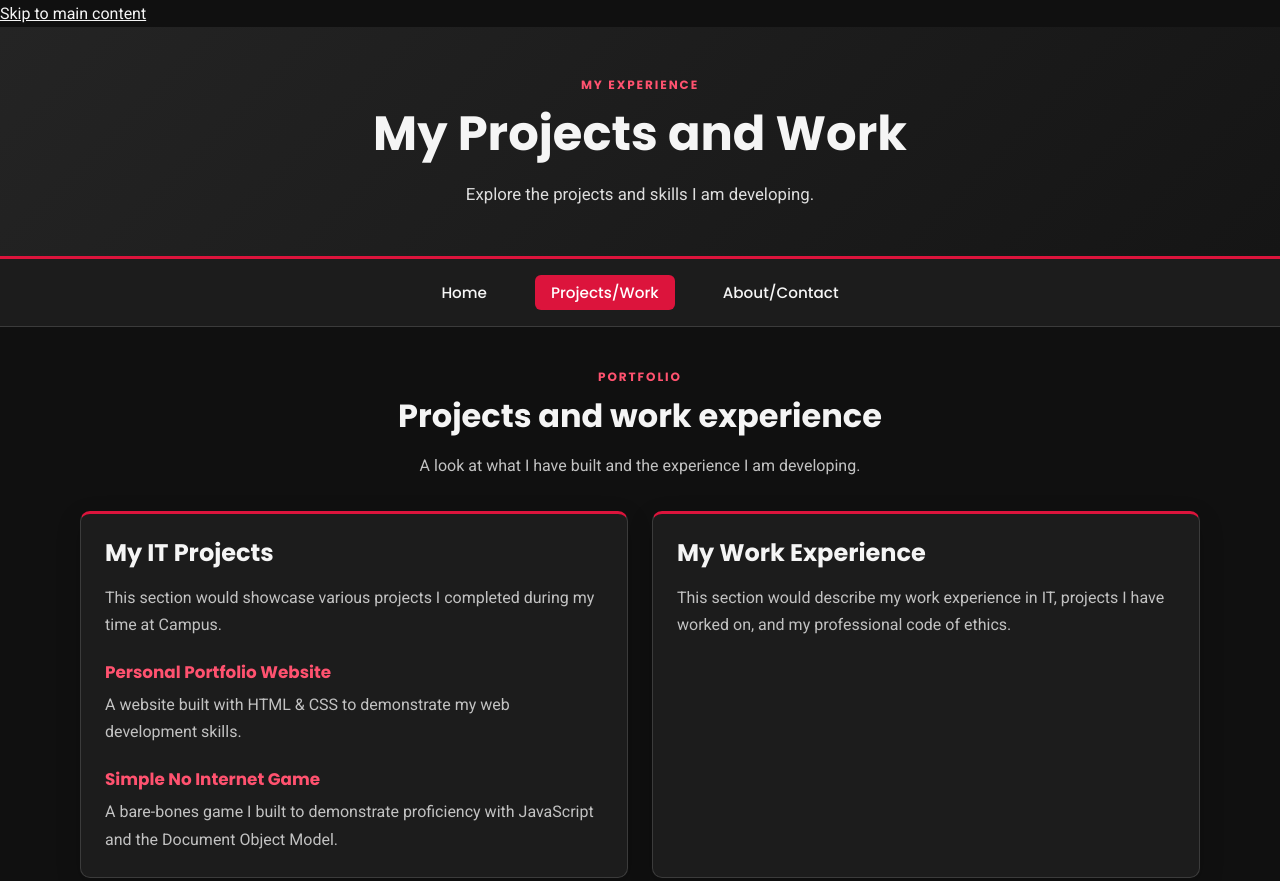
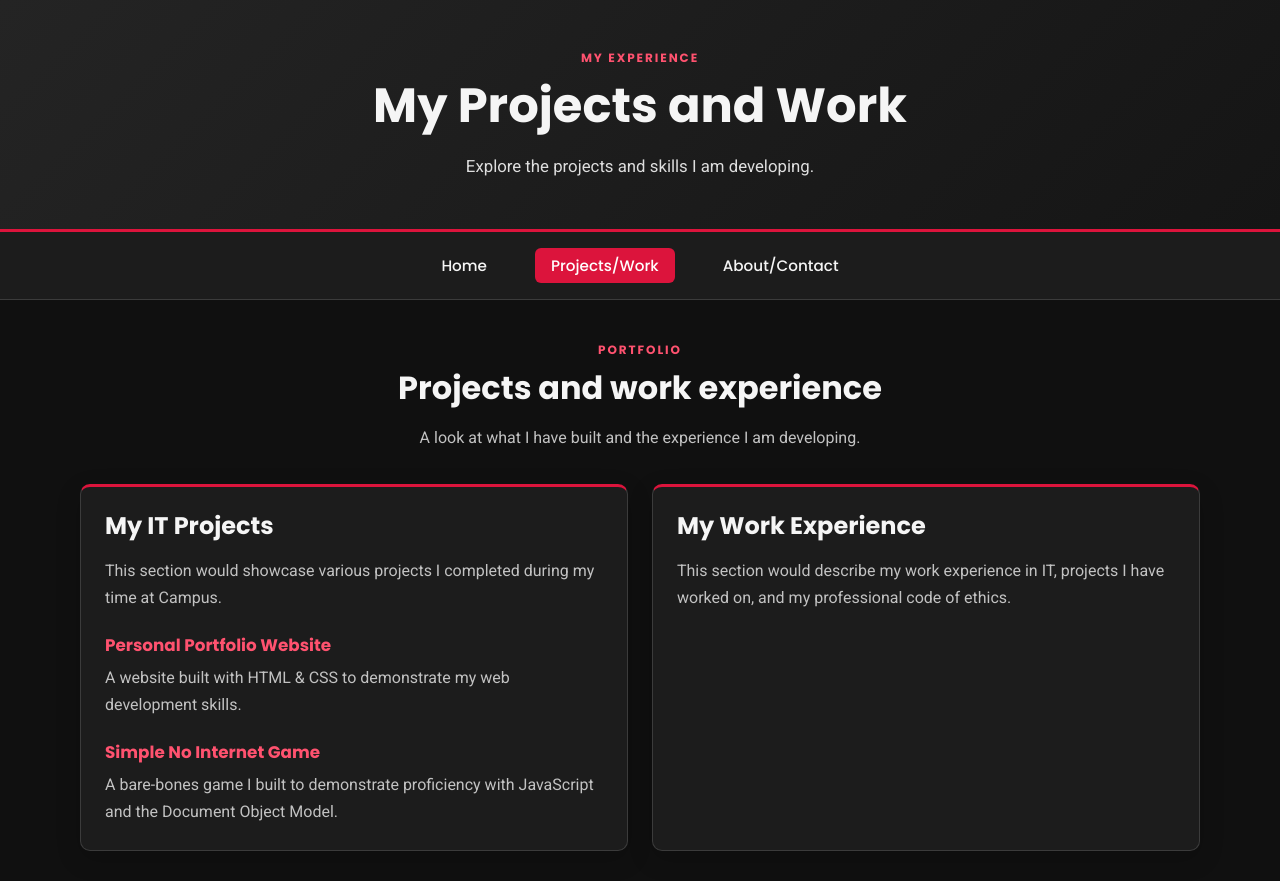
Before and after one commit to mikemorelli126/Morelli_ITWEBSITE_2026_With_CSS, a plain HTML site: page projects.html in a window 1280 px wide. Shown: the top 881 px of the page. Drawn offline with Linux system fonts and the light colour scheme.

Commit message:
Improve keyboard and assistive technology accessibility

```diff
--- a/styles.css
+++ b/styles.css
@@ -136,7 +136,6 @@ a {
 .site-nav a[aria-current="page"] {
     background: var(--color-accent);
     color: #ffffff;
-    outline: none;
 }
 
 /* Main content and responsive card grid */
@@ -252,3 +251,45 @@ a {
         padding: var(--space-2);
     }
 }
+
+
+/* Accessibility improvements */
+.skip-link {
+    position: absolute;
+    top: 8px;
+    left: 8px;
+    z-index: 1000;
+    padding: 12px 16px;
+    transform: translateY(-160%);
+    background: #ffffff;
+    color: #101010;
+    border: 3px solid var(--color-accent);
+    border-radius: 6px;
+    font-weight: 700;
+}
+
+.skip-link:focus {
+    transform: translateY(0);
+    outline: 3px solid #ffffff;
+    outline-offset: 3px;
+}
+
+:focus-visible {
+    outline: 3px solid #ffffff;
+    outline-offset: 3px;
+}
+
+@media (prefers-reduced-motion: reduce) {
+    html {
+        scroll-behavior: auto;
+    }
+
+    *,
+    *::before,
+    *::after {
+        scroll-behavior: auto !important;
+        transition-duration: 0.01ms !important;
+        animation-duration: 0.01ms !important;
+        animation-iteration-count: 1 !important;
+    }
+}
```
